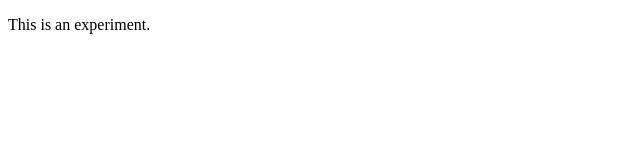
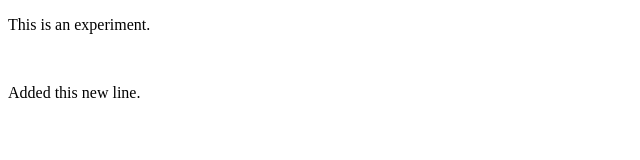
Before and after one commit to coutaditya/my-portfolio, a plain HTML site: page experiment.html in a window 1280 px wide. Shown: the whole page, without its empty margins (0-640 px from the left). Drawn offline with Linux system fonts and the light colour scheme.

Commit message:
experiment2

```diff
--- a/experiment.html
+++ b/experiment.html
@@ -6,5 +6,7 @@
     <body>
         <p>This is an experiment.</p><br>
 
+        <p>Added this new line.</p>
+
     </body>
 </html>
```
